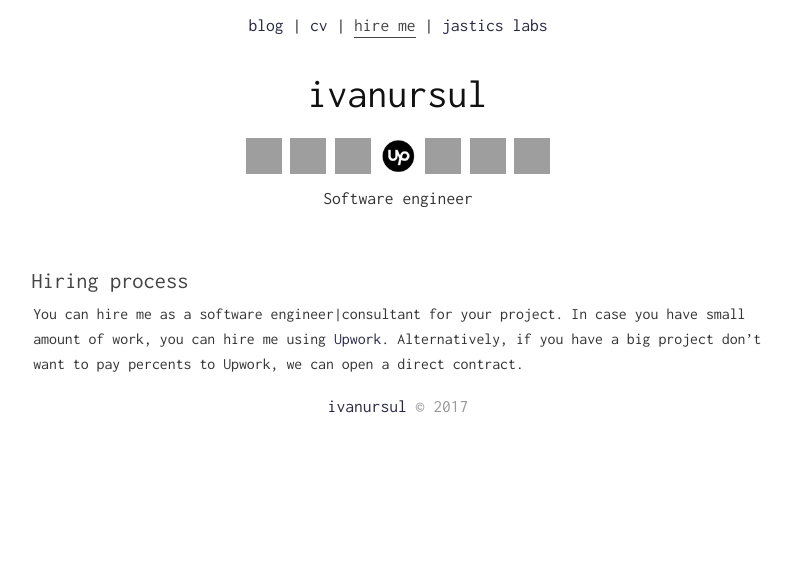
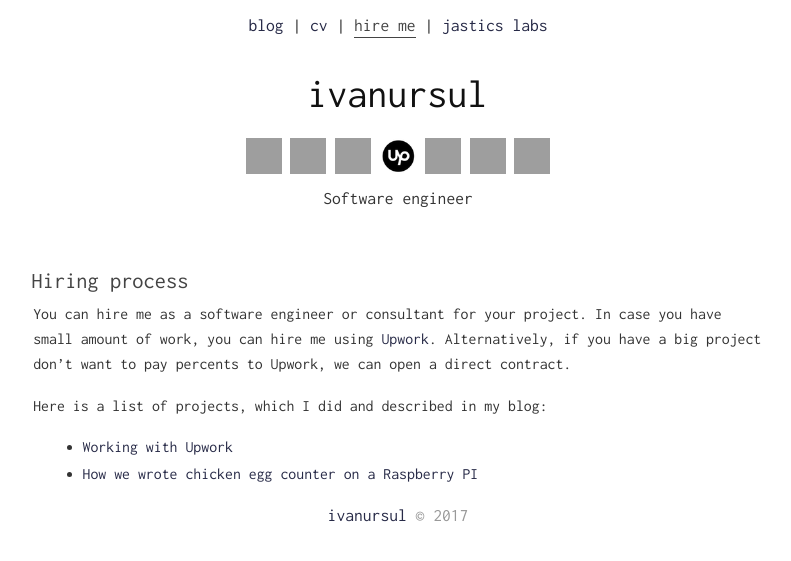
Before and after one commit to ivanursul/ivanursul, a Jekyll site: the page built from hire_me.md, in a window 1280 px wide, cut to the strip 0-561 px from the top of the page. Shown: the whole strip, without its empty margins (242-1033 px from the left). Built offline with Jekyll 4.4.1, drawn with Linux system fonts in a browser that asks for light colours; our own code applies the rules of GitHub Pages for plain Markdown files; grey boxes are pictures that could not be loaded.

Commit message:
Working with Upwork page

```diff
--- a/hire_me.md
+++ b/hire_me.md
@@ -4,4 +4,9 @@ date: 2018-10-05 12:00:00
 ---
 
 ### Hiring process
-You can hire me as a software engineer|consultant for your project. In case you have small amount of work, you can hire me using [Upwork](https://www.upwork.com/freelancers/~01773bdc595f0cec47). Alternatively, if you have a big project don't want to pay percents to Upwork, we can open a direct contract.
+You can hire me as a software engineer or consultant for your project. In case you have small amount of work, you can hire me using [Upwork](https://www.upwork.com/freelancers/~01773bdc595f0cec47). Alternatively, if you have a big project don't want to pay percents to Upwork, we can open a direct contract.
+
+Here is a list of projects, which I did and described in my blog:
+
+* [Working with Upwork](https://ivanursul.com/working-with-upwork)
+* [How we wrote chicken egg counter on a Raspberry PI](https://ivanursul.com/counting-eggs-in-opencv)
```
